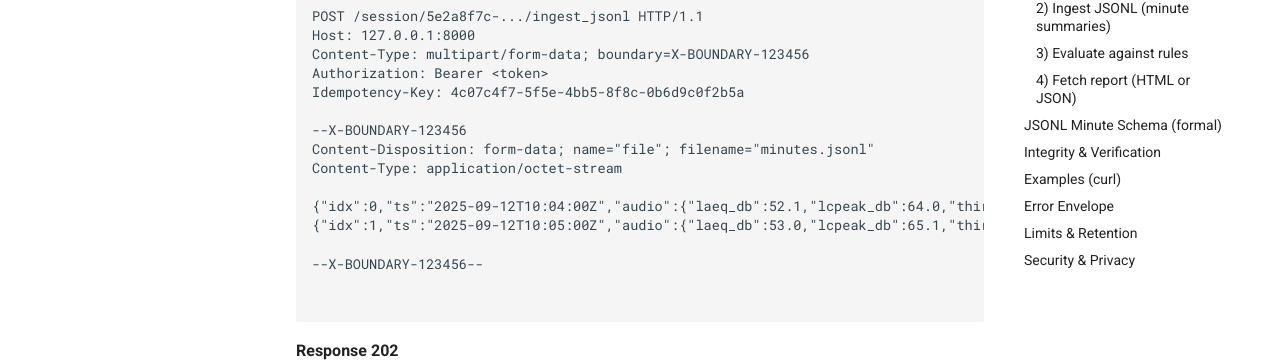
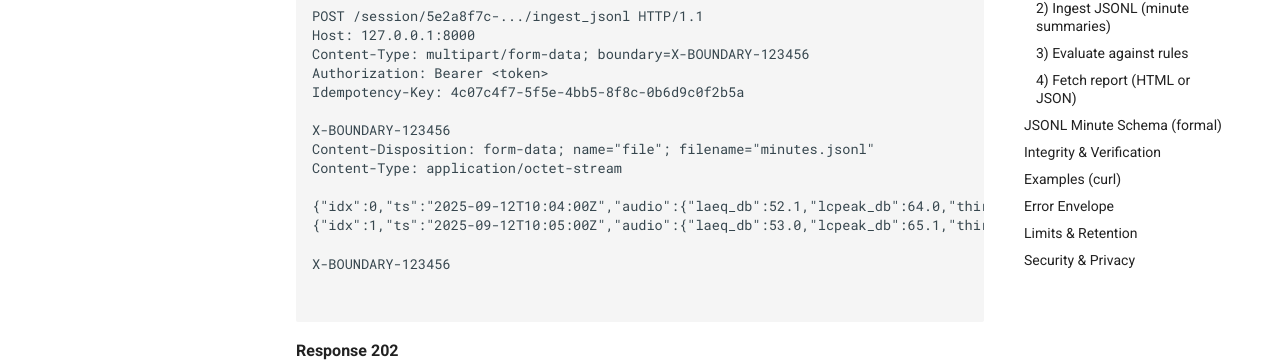
Before and after one commit to googs0/av-safe-toolkit, an MkDocs documentation site: the page built from docs/api.md, in a window 1280 px wide and 900 px high, scrolled down 1618 px. Shown: the part 253-614 px from the top of the window. Built offline with MkDocs 1.6.1 and Material for MkDocs 9.7.7, drawn with Linux system fonts in a browser that asks for light colours; comment, search, counter and statistics services are not loaded.

```diff
--- a/docs/api.md
+++ b/docs/api.md
@@ -79,14 +79,14 @@ Content-Type: multipart/form-data; boundary=X-BOUNDARY-123456
 Authorization: Bearer <token>
 Idempotency-Key: 4c07c4f7-5f5e-4bb5-8f8c-0b6d9c0f2b5a
 
---X-BOUNDARY-123456
+X-BOUNDARY-123456
 Content-Disposition: form-data; name="file"; filename="minutes.jsonl"
 Content-Type: application/octet-stream
 
 {"idx":0,"ts":"2025-09-12T10:04:00Z","audio":{"laeq_db":52.1,"lcpeak_db":64.0,"third_octave_db":{"125":58.0,"250":56.5,"500":54.0,"1000":52.0,"2000":51.2}},"light":{"tlm_freq_hz":120.0,"tlm_mod_percent":7.5,"flicker_index":0.06},"chain":{"hash":"aaaaaaaaaaaaaaaaaaaaaaaaaaaaaaaaaaaaaaaaaaaaaaaaaaaaaaaaaaaaaaaa"}}
 {"idx":1,"ts":"2025-09-12T10:05:00Z","audio":{"laeq_db":53.0,"lcpeak_db":65.1,"third_octave_db":{"125":58.3,"250":56.7,"500":54.2,"1000":52.2,"2000":51.5}},"light":{"tlm_freq_hz":120.0,"tlm_mod_percent":7.6,"flicker_index":0.06},"chain":{"hash":"bbbbbbbbbbbbbbbbbbbbbbbbbbbbbbbbbbbbbbbbbbbbbbbbbbbbbbbbbbbbbbbb"}}
 
---X-BOUNDARY-123456--
+X-BOUNDARY-123456
 
 
 ~~~
```
